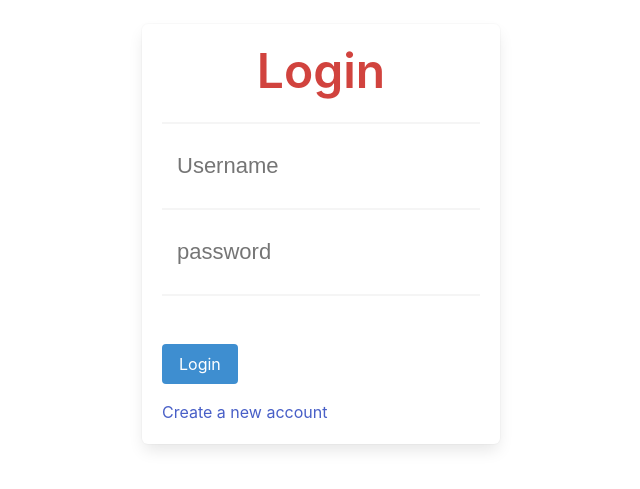
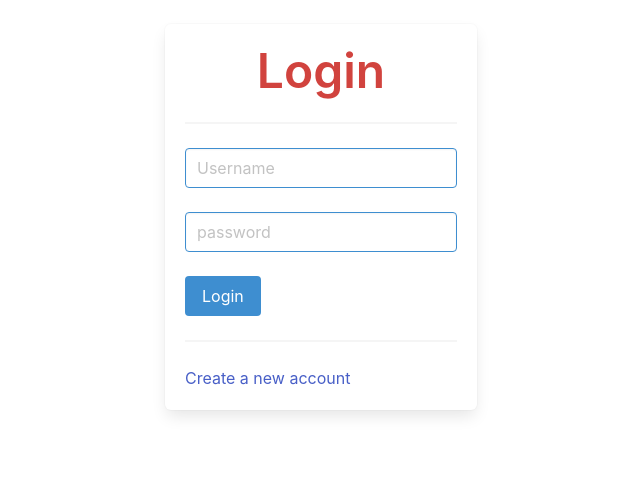
Before and after one commit to GBU31/RealAmericans, a Django app: page /login in a window 1280 px wide. Shown: the top 489 px of the page, without its empty margins (319-959 px from the left). Run offline with Django 4.2, Linux system fonts and the light colour scheme.

Commit message:
updated login.html

```diff
--- a/main/templates/login.html
+++ b/main/templates/login.html
@@ -14,20 +14,6 @@
             width: fit-content;
             margin: auto;
         }
-        input {
-            font-family: 'Ubuntu', sans-serif;
-            display: block;
-            margin: 10px;
-            padding: 5px;
-            border: none;
-            font-size: 22px;
-            outline: 0;
-            width: 100%;
-        }
-        input:hover{
-            font-size: 20px;
-            transition-delay:40ms;
-        }
     </style>
     <br>
     <div class="box">
@@ -42,12 +28,12 @@
         {%endfor%}
         <form method="post">
             {%csrf_token%}
-            <input name="username" placeholder="Username">
+            <input name="username" class="input is-info" placeholder="Username">
+            <br><br>
+            <input name="password" class="input is-info" placeholder="password" type="password">
+            <br><br>
+            <button type="submit" class="button is-info">Login</button>
             <hr>
-            <input name="password" placeholder="password" type="password">
-            <hr>
-            <br>
-            <button type="submit" class="button is-info">Login</button>
 
         </form>
         <a href="{%url 'signup'%}">Create a new account</a>
```
